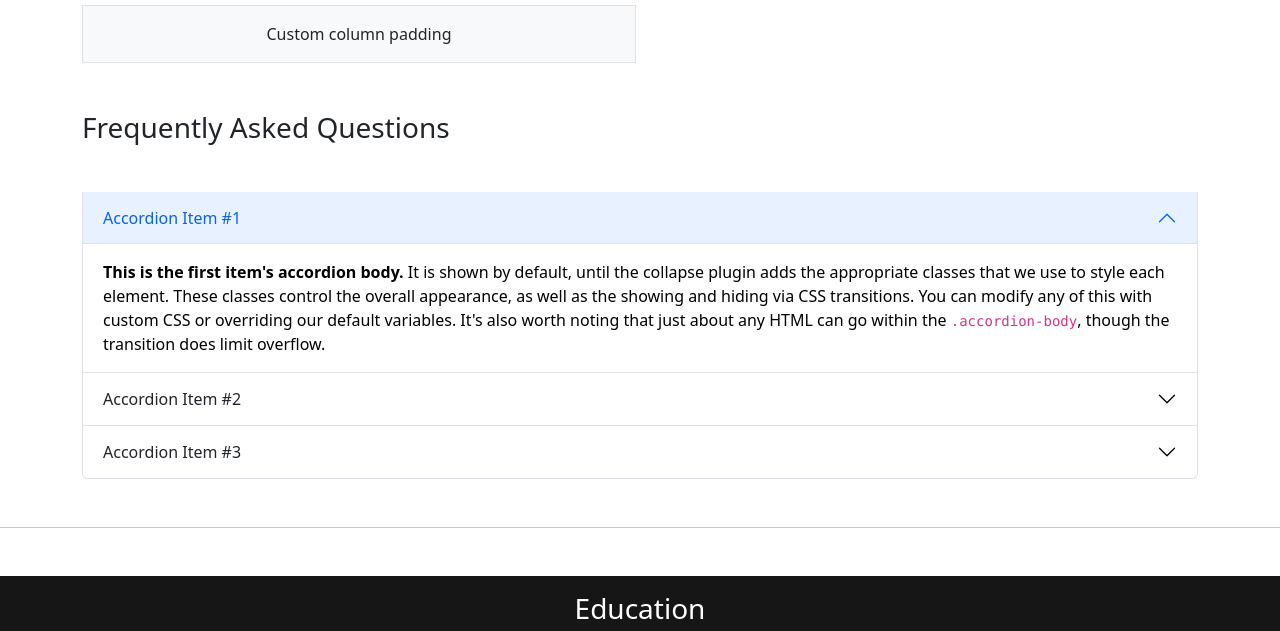
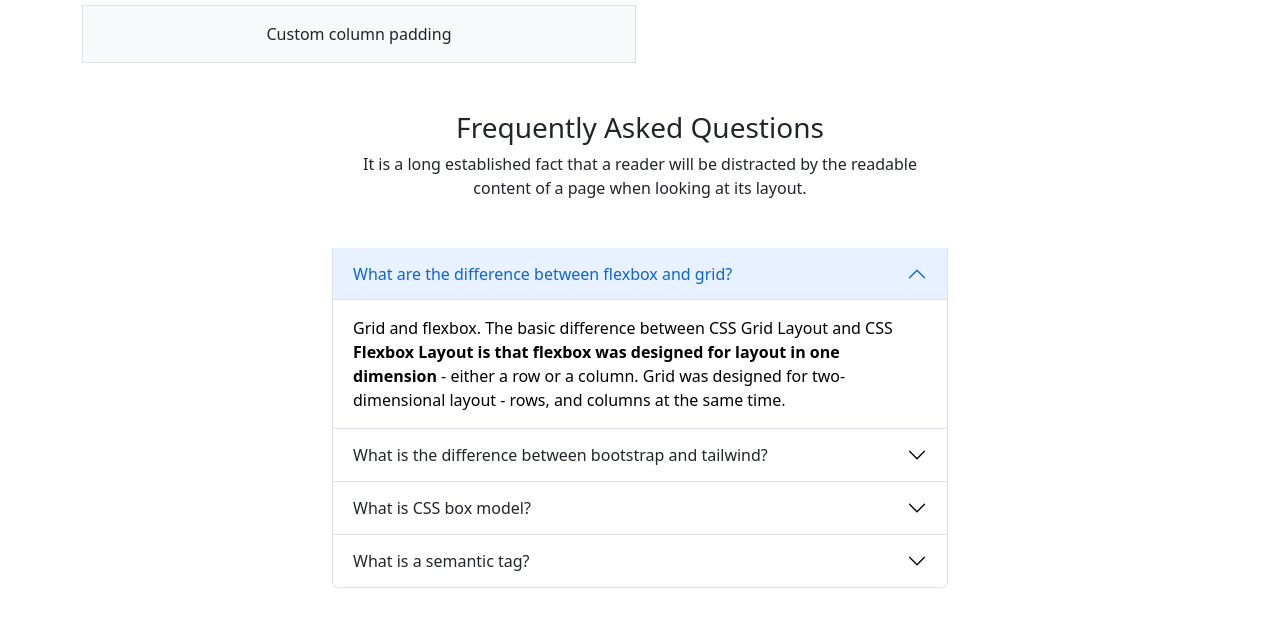
Before and after one commit to mdbelalbs78/Education-bootstrap, a plain HTML site: page index.html in a window 1280 px wide. Shown: the part 1731-2362 px from the top of the page. Drawn offline with nearby package versions, Linux system fonts and the light colour scheme.

Commit message:
accordion

```diff
--- a/index.html
+++ b/index.html
@@ -204,47 +204,70 @@
 
   <!-- Frequently Asked Questions start -->
   <section >
-    <div class="accordion container" id="accordionPanelsStayOpenExample">
-      <div class="Frequently my-5">
-        <h3>Frequently Asked Questions
-        </h3>
+    <div class="accordion container w-50" id="accordionPanelsStayOpenExample">
+      <div class="text-center my-5 ">
+        <h3>Frequently Asked Questions</h3>
+        <p>It is a long established fact that a reader will be distracted by the readable
+         <br> content of a page when looking at its layout.</p>
       </div>
       <div class="accordion-item">
         <h2 class="accordion-header" id="panelsStayOpen-headingOne">
           <button class="accordion-button" type="button" data-bs-toggle="collapse" data-bs-target="#panelsStayOpen-collapseOne" aria-expanded="true" aria-controls="panelsStayOpen-collapseOne">
-            Accordion Item #1
+            What are the difference between flexbox and grid?
           </button>
         </h2>
         <div id="panelsStayOpen-collapseOne" class="accordion-collapse collapse show" aria-labelledby="panelsStayOpen-headingOne">
           <div class="accordion-body">
-            <strong>This is the first item's accordion body.</strong> It is shown by default, until the collapse plugin adds the appropriate classes that we use to style each element. These classes control the overall appearance, as well as the showing and hiding via CSS transitions. You can modify any of this with custom CSS or overriding our default variables. It's also worth noting that just about any HTML can go within the <code>.accordion-body</code>, though the transition does limit overflow.
+            Grid and flexbox. The basic difference between CSS Grid Layout and CSS <strong>Flexbox Layout is that flexbox was designed for layout in one dimension</strong>  - either a row or a column. Grid was designed for two-dimensional layout - rows, and columns at the same time.
           </div>
         </div>
       </div>
       <div class="accordion-item">
         <h2 class="accordion-header" id="panelsStayOpen-headingTwo">
           <button class="accordion-button collapsed" type="button" data-bs-toggle="collapse" data-bs-target="#panelsStayOpen-collapseTwo" aria-expanded="false" aria-controls="panelsStayOpen-collapseTwo">
-            Accordion Item #2
+            What is the difference between bootstrap and tailwind?
           </button>
         </h2>
         <div id="panelsStayOpen-collapseTwo" class="accordion-collapse collapse" aria-labelledby="panelsStayOpen-headingTwo">
           <div class="accordion-body">
-            <strong>This is the second item's accordion body.</strong> It is hidden by default, until the collapse plugin adds the appropriate classes that we use to style each element. These classes control the overall appearance, as well as the showing and hiding via CSS transitions. You can modify any of this with custom CSS or overriding our default variables. It's also worth noting that just about any HTML can go within the <code>.accordion-body</code>, though the transition does limit overflow.
+            Developers describe <strong>Bootstrap</strong> as "Simple and flexible HTML, CSS, and JS for popular UI components and interactions". Bootstrap is the most popular HTML, CSS, and JS framework for developing responsive, mobile first projects on the web. On the other hand, Tailwind CSS is detailed as "A utility-first CSS framework for rapid UI development". <strong>Tailwind</strong> is different from frameworks like Bootstrap, Foundation, or Bulma in that it's not a UI kit. It doesn't have a default theme, and there are no build-in UI components. It comes with a menu of predesigned widgets to build your site with, but doesn't impose design decisions that are difficult to undo.
+
+            Bootstrap and Tailwind CSS can be categorized as <strong>"Front-End Frameworks"</strong> tools.
           </div>
         </div>
       </div>
       <div class="accordion-item">
         <h2 class="accordion-header" id="panelsStayOpen-headingThree">
           <button class="accordion-button collapsed" type="button" data-bs-toggle="collapse" data-bs-target="#panelsStayOpen-collapseThree" aria-expanded="false" aria-controls="panelsStayOpen-collapseThree">
-            Accordion Item #3
+            What is CSS box model?
           </button>
         </h2>
         <div id="panelsStayOpen-collapseThree" class="accordion-collapse collapse" aria-labelledby="panelsStayOpen-headingThree">
           <div class="accordion-body">
-            <strong>This is the third item's accordion body.</strong> It is hidden by default, until the collapse plugin adds the appropriate classes that we use to style each element. These classes control the overall appearance, as well as the showing and hiding via CSS transitions. You can modify any of this with custom CSS or overriding our default variables. It's also worth noting that just about any HTML can go within the <code>.accordion-body</code>, though the transition does limit overflow.
+            <strong>The CSS Box Model</strong> In CSS, the term "box model" is used when talking about design and layout.
+
+The CSS box model is essentially a box that wraps around every HTML element. It consists of: margins, borders, padding, and the actual content. The image below illustrates the box model:
           </div>
         </div>
       </div>
+
+
+
+      <div class="accordion-item">
+        <h2 class="accordion-header" id="panelsStayOpen-headingThree">
+          <button class="accordion-button collapsed" type="button" data-bs-toggle="collapse" data-bs-target="#panelsStayOpen-collapseThree" aria-expanded="false" aria-controls="panelsStayOpen-collapseThree">
+            What is a semantic tag?
+          </button>
+        </h2>
+        <div id="panelsStayOpen-collapseThree" class="accordion-collapse collapse" aria-labelledby="panelsStayOpen-headingThree">
+          <div class="accordion-body">
+            <strong>The HTML semantics refers to the tags that provide meaning to an HTML page rather than just presentation. It makes HTML more comprehensible by better defining the different sections and layout of web pages.</strong>
+            This article will focus on ‘What is Semantics in HTML’.
+            The core characteristic of a semantic element is that it clearly communicated its meaning to both the developer and the browser. These elements clearly define its content.
+          </div>
+        </div>
+      </div>
+
     </div>
   </section>
 
```
Also changed, not shown: style.css (line endings or trailing spaces).
